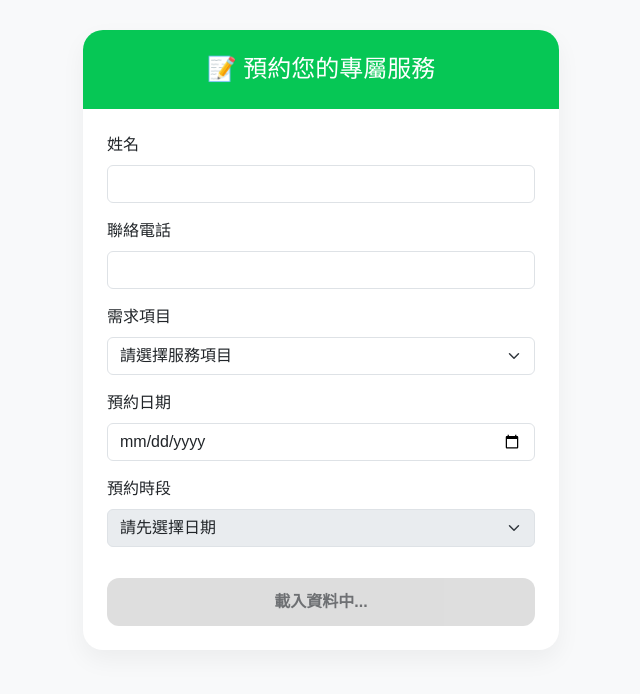
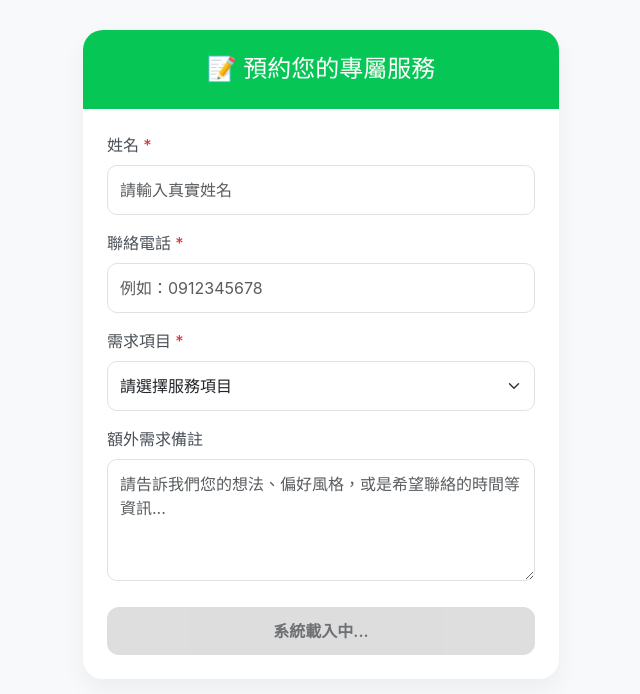
Before and after one commit to kiwioro789-svg/brand-test-flask, a Flask app: page /liff/form in a window 1280 px wide. Shown: the top 694 px of the page, without its empty margins (319-959 px from the left). Run offline with Flask 3, Linux system fonts and the light colour scheme; some libraries are stand-ins or nearby versions.

Commit message:
Update liff_form.html

```diff
--- a/templates/liff_form.html
+++ b/templates/liff_form.html
@@ -7,12 +7,14 @@
     <link href="https://cdn.jsdelivr.net/npm/bootstrap@5.3.0/dist/css/bootstrap.min.css" rel="stylesheet">
     <script charset="utf-8" src="https://static.line-scdn.net/liff/edge/2/sdk.js"></script>
     <style>
-        body { background-color: #f8f9fa; font-family: sans-serif; }
+        body { background-color: #f8f9fa; font-family: -apple-system, BlinkMacSystemFont, "Segoe UI", Roboto, "Helvetica Neue", Arial, sans-serif; }
         .container { max-width: 500px; margin-top: 30px; }
         .card { border-radius: 20px; border: none; box-shadow: 0 10px 25px rgba(0,0,0,0.05); }
         .header-bg { background-color: #06c755; color: white; border-radius: 20px 20px 0 0; padding: 25px; text-align: center; }
-        .btn-submit { background-color: #06c755; color: white; border: none; border-radius: 12px; padding: 12px; font-weight: 600; width: 100%; transition: 0.3s; margin-top: 15px; }
+        .btn-submit { background-color: #06c755; color: white; border: none; border-radius: 12px; padding: 12px; font-weight: 600; width: 100%; transition: 0.3s; margin-top: 10px; }
         .btn-submit:disabled { background-color: #ccc; }
+        .form-label { font-weight: 500; color: #495057; }
+        .form-control, .form-select { border-radius: 10px; padding: 12px; border: 1px solid #dee2e6; }
     </style>
 </head>
 <body>
@@ -27,17 +29,17 @@
                 <input type="hidden" id="userId">
 
                 <div class="mb-3">
-                    <label class="form-label">姓名</label>
-                    <input type="text" class="form-control" id="name" required>
+                    <label class="form-label">姓名 <span class="text-danger">*</span></label>
+                    <input type="text" class="form-control" id="name" placeholder="請輸入真實姓名" required>
                 </div>
 
                 <div class="mb-3">
-                    <label class="form-label">聯絡電話</label>
-                    <input type="tel" class="form-control" id="phone" required>
+                    <label class="form-label">聯絡電話 <span class="text-danger">*</span></label>
+                    <input type="tel" class="form-control" id="phone" placeholder="例如：0912345678" required>
                 </div>
 
                 <div class="mb-3">
-                    <label class="form-label">需求項目</label>
+                    <label class="form-label">需求項目 <span class="text-danger">*</span></label>
                     <select class="form-select" id="project" required>
                         <option value="" disabled selected>請選擇服務項目</option>
                         <option value="網站">🌐 網站開發設計</option>
@@ -48,44 +50,23 @@
                 </div>
 
                 <div class="mb-3">
-                    <label class="form-label">預約日期</label>
-                    <input type="date" class="form-control" id="date" required onchange="updateTimeSlots()">
+                    <label class="form-label">額外需求備註</label>
+                    <textarea class="form-control" id="remarks" rows="4" placeholder="請告訴我們您的想法、偏好風格，或是希望聯絡的時間等資訊..."></textarea>
                 </div>
 
-                <div class="mb-3">
-                    <label class="form-label">預約時段</label>
-                    <select class="form-select" id="time" required disabled>
-                        <option value="" disabled selected>請先選擇日期</option>
-                    </select>
-                </div>
-
-                <button type="button" id="submitBtn" class="btn btn-submit" disabled>載入資料中...</button>
+                <button type="button" id="submitBtn" class="btn btn-submit" disabled>系統載入中...</button>
             </form>
         </div>
     </div>
 </div>
 
 <script>
-    let bookedSlots = [];
-    // 這裡可以自訂你每天開放的時段
-    const availableTimes = ["10:00", "13:00", "15:00", "17:00", "19:00"];
-
     async function initSystem() {
         try {
-            // 1. 取得已經被預約的時段
-            const res = await fetch('/api/get_slots');
-            const data = await res.json();
-            bookedSlots = data.booked || [];
-
-            // 2. 初始化 LIFF
             await liff.init({ liffId: "{{ liff_id }}" });
             if (liff.isLoggedIn()) {
                 const profile = await liff.getProfile();
                 document.getElementById('userId').value = profile.userId;
-
-                // 設定日期只能選今天以後
-                const today = new Date().toISOString().split('T')[0];
-                document.getElementById('date').setAttribute('min', today);
 
                 const btn = document.getElementById('submitBtn');
                 btn.innerText = "確認送出預約";
@@ -100,43 +81,18 @@
         }
     }
 
-    // 當日期改變時，更新下拉選單
-    function updateTimeSlots() {
-        const selectedDate = document.getElementById('date').value;
-        const timeSelect = document.getElementById('time');
+    async function handleSubmit() {
+        const payload = {
+            userId: document.getElementById('userId').value,
+            name: document.getElementById('name').value,
+            phone: document.getElementById('phone').value,
+            project: document.getElementById('project').value,
+            remarks: document.getElementById('remarks').value
+        };
 
-        timeSelect.innerHTML = '<option value="" disabled selected>請選擇時段</option>';
-        if (!selectedDate) {
-            timeSelect.disabled = true;
-            return;
-        }
-
-        timeSelect.disabled = false;
-
-        availableTimes.forEach(time => {
-            // 組合格式例如："2026-03-20_14:00" 來跟後端比對
-            const targetFormat = `${selectedDate}_${time}`;
-            const isBooked = bookedSlots.includes(targetFormat);
-
-            const option = document.createElement('option');
-            option.value = time;
-            option.innerText = isBooked ? `${time} (已被預約)` : time;
-            if (isBooked) option.disabled = true;
-
-            timeSelect.appendChild(option);
-        });
-    }
-
-    async function handleSubmit() {
-        const name = document.getElementById('name').value;
-        const phone = document.getElementById('phone').value;
-        const project = document.getElementById('project').value;
-        const date = document.getElementById('date').value;
-        const time = document.getElementById('time').value;
-        const userId = document.getElementById('userId').value;
-
-        if (!name || !phone || !project || !date || !time) {
-            return alert('請完整填寫所有預約資訊喔！');
+        // 簡單驗證防呆
+        if (!payload.name || !payload.phone || !payload.project) {
+            return alert('請完整填寫姓名、電話與需求項目喔！');
         }
 
         const btn = document.getElementById('submitBtn');
@@ -147,10 +103,10 @@
             const response = await fetch('/api/submit_form', {
                 method: 'POST',
                 headers: { 'Content-Type': 'application/json' },
-                body: JSON.stringify({ userId, name, phone, project, date, time })
+                body: JSON.stringify(payload)
             });
             if ((await response.json()).status === "success") {
-                liff.closeWindow();
+                liff.closeWindow(); // 成功後直接關閉視窗
             } else {
                 alert('伺服器忙碌中，請稍後再試');
                 btn.innerText = "確認送出預約";
```
